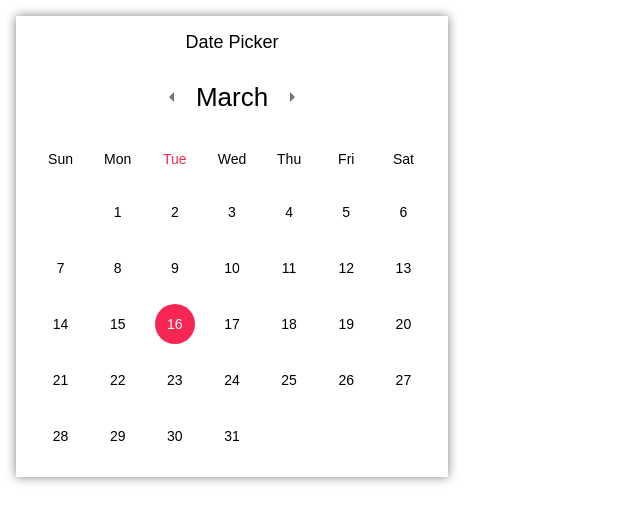
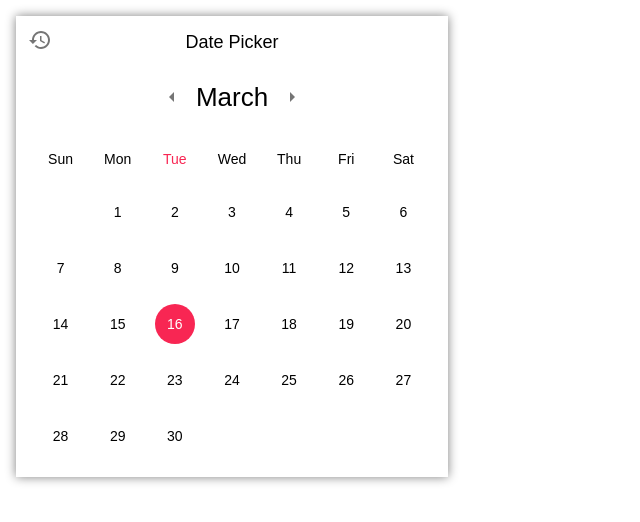
Before and after one commit to DebjitPramanick/Event-Scheduler, a React (Create React App) app: page / in a window 1280 px wide. Shown: the top 522 px of the page, without its empty margins (0-640 px from the left). Built offline with nearby package versions, Linux system fonts and the light colour scheme.

Commit message:
Dates and Months

```diff
--- a/src/Calendar/Calendar.js
+++ b/src/Calendar/Calendar.js
@@ -4,6 +4,7 @@ import { days, months, dates } from "../Utils";
 import ArrowLeftIcon from '@material-ui/icons/ArrowLeft';
 import ArrowRightIcon from '@material-ui/icons/ArrowRight';
 import { IconButton } from "@material-ui/core";
+import RestoreIcon from '@material-ui/icons/Restore';
 
 const Calendar = () => {
 
@@ -15,6 +16,8 @@ const Calendar = () => {
 
     const [num, setNum] = useState(0);
     const [month, setMonth] = useState(curM)
+    const [allDates, setAllDates] = useState([]);
+    const [gaps, setGaps] = useState(f)
 
 
     useEffect(() => {
@@ -22,30 +25,43 @@ const Calendar = () => {
             const days = new Date(year, month, 0).getDate();
             return days;
         }
-        setNum(daysInMonth((curM + 1), year))
-    }, []);
+        setNum(daysInMonth(4, year)) // Setting the number of days in a month
 
-    const thisMonth = dates.filter((x) => (x <= num))
-    for (let i = 0; i < f; i++) {
-        thisMonth.unshift(' ');
-    }
+        setAllDates(dates.filter((x) => (x <= num))) // Generating all dates of particular month
+
+        for (let i = 0; i < gaps; i++) {
+            setAllDates(x=>[' ',...x]) // Generating start and end point of dates
+        }
+    }, [num,gaps]);
+
 
     // Methods ----------------------
 
     const handleLeft = () => {
         if(month>0){
             setMonth(month-1);
+            const newGaps = new Date(year, month-1, 1).getDay();
+            setGaps(newGaps);
         }
     }
     const handleRight = () => {
         if(month<11){
             setMonth(month+1);
+            const newGaps = new Date(year, month+1, 1).getDay();
+            setGaps(newGaps);
         }
+    }
 
+    const resetHandler = () =>{
+        setMonth(curM)
     }
 
     return (
         <div className="calendar-container">
+            <IconButton className="restore"
+            onClick={resetHandler}>
+                <RestoreIcon />
+            </IconButton>
             <div className="header">Date Picker</div>
 
             <div className="months">
@@ -80,7 +96,7 @@ const Calendar = () => {
 
                 <div className="dates">
 
-                    {thisMonth.map((d) => {
+                    {allDates.map((d) => {
                         if (today === d) {
                             return (
                                 <div>
--- a/src/Calendar/Style.css
+++ b/src/Calendar/Style.css
@@ -4,6 +4,13 @@
   box-shadow: 0 0 10px grey;
   width: 400px;
   margin: 16px;
+  position: relative;
+}
+
+.restore{
+  position: absolute !important;
+  top: 0;
+  left: 0
 }
 
 .header {
```
